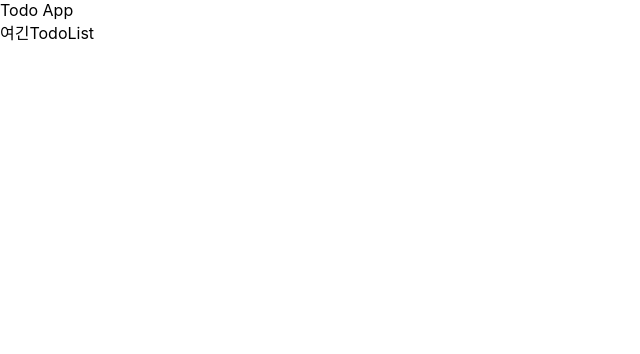
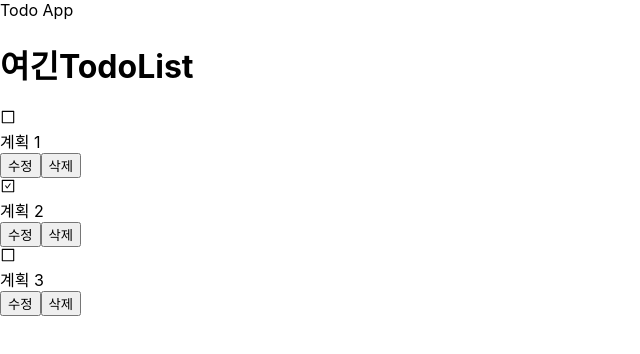
Before and after one commit to wkdms3509/myTodoApp, a React (Create React App) app: page / in a window 1280 px wide. Shown: the top 354 px of the page, without its empty margins (0-640 px from the left). Built offline with nearby package versions, Linux system fonts and the light colour scheme.

Commit message:
show todolist and add checked icons

```diff
--- a/package.json
+++ b/package.json
@@ -8,6 +8,7 @@
     "@testing-library/user-event": "^13.5.0",
     "react": "^17.0.2",
     "react-dom": "^17.0.2",
+    "react-icons": "^4.3.1",
     "react-scripts": "5.0.0",
     "web-vitals": "^2.1.4"
   },
--- a/src/components/TodoItem.jsx
+++ b/src/components/TodoItem.jsx
@@ -1,5 +1,18 @@
-const TodoItem = () => {
-    return
+import { AiOutlineCheckSquare, AiOutlineBorder } from 'react-icons/ai'
+
+const TodoItem = ({todo}) => {
+    const {text, checked} = todo;
+
+    return (
+        <div>
+            <div className={`content ${checked}`}>
+                {checked ? <AiOutlineCheckSquare /> : <AiOutlineBorder/>}
+            </div>
+            <div>{todo.text}</div>
+            <button>수정</button>
+            <button>삭제</button>
+        </div>
+    );
 }
 
 export default TodoItem;
--- a/src/components/TodoList.jsx
+++ b/src/components/TodoList.jsx
@@ -1,11 +1,12 @@
 import TodoItem from './TodoItem';
 
 const TodoList = ({todos}) => {
-
+    // const todolist = todos.map(todo => todo)
     return (
         <>
-            <div>여긴TodoList</div>
-            <div></div>
+            <h1>여긴TodoList</h1>
+            <div>{todos.map((todo, index) => <TodoItem key={index} todo={todo} />)}</div>
+            {/* <div><TodoItem /></div> */}
         </>
 
     );
```
Also changed, not shown: 1 other file (tests, documents, lock files or other folders).
